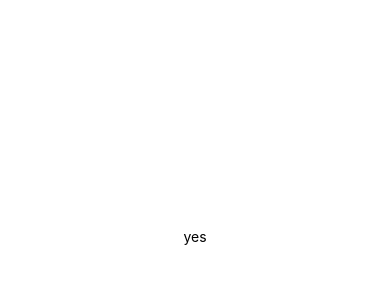
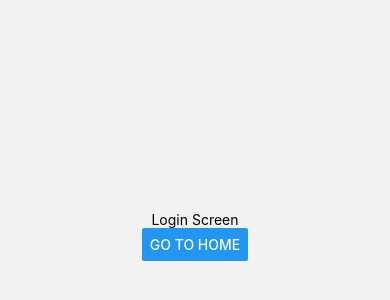
Before and after one commit to 25-capstone-team-breakthrough/food-runner-mobile-fe, a React Native app in the folder foodRunner/: screen /DietRecommendation in a window 390 px wide. Shown: the part 186-486 px from the top of the page. Built offline with nearby package versions, Linux system fonts and the light colour scheme.

Commit message:
페이지 생성

```diff
--- a/foodRunner/App.js
+++ b/foodRunner/App.js
@@ -1,20 +1,12 @@
 import { StatusBar } from 'expo-status-bar';
 import { StyleSheet, Text, View } from 'react-native';
+import AppNavigator from './navigation/AppNavigator';
 
 export default function App() {
   return (
-    <View style={styles.container}>
-      <Text>yes</Text>
+    <>
+      <AppNavigator />
       <StatusBar style="auto" />
-    </View>
+    </>
   );
 }
-
-const styles = StyleSheet.create({
-  container: {
-    flex: 1,
-    backgroundColor: '#fff',
-    alignItems: 'center',
-    justifyContent: 'center',
-  },
-});
--- /dev/null
+++ b/foodRunner/navigation/AppNavigator.js
@@ -0,0 +1,36 @@
+import React from 'react';
+import { createStackNavigator } from '@react-navigation/stack';
+import { NavigationContainer } from '@react-navigation/native';
+
+// 스크린들 import
+import IngredientScreen from '../screens/IngredientScreen';
+import LoginScreen from '../screens/LoginScreen';
+import SignUpScreen from '../screens/SignUpScreen';
+import NutritionCalendarScreen from '../screens/NutritionCalendarScreen';
+import NutritionMainScreen from '../screens/NutritionMainScreen';
+import DietRegistrationScreen from '../screens/DietRegistrationScreen';
+import VitaminRegistrationScreen from '../screens/VitaminRegistrationScreen';
+import DietRecommendationScreen from '../screens/DietRecommendationScreen';
+import DietRecipeScreen from '../screens/DietRecipeScreen';
+
+const Stack = createStackNavigator();
+
+const AppNavigator = () => {
+  return (
+    <NavigationContainer>
+      <Stack.Navigator initialRouteName="Login">
+        <Stack.Screen name="Login" component={LoginScreen} options={{ headerShown: false }}/>
+        {/* <Stack.Screen name="SignUp" component={SignUpScreen} /> */}
+        {/* <Stack.Screen name="Ingrdient" component={IngrdientScreen} /> */}
+        {/* <Stack.Screen name="NutritionCalendar" component={NutritionCalendarScreen} /> */}
+        {/* <Stack.Screen name="NutritionMain" component={NutritionMainScreen} /> */}
+        {/* <Stack.Screen name="DietRegistration" component={DietRegistrationScreen} /> */}
+        {/* <Stack.Screen name="VitaminRegistion" component={VitaminRegistionScreen} /> */}
+        {/* <Stack.Screen name="DietRecommendation" component={DietRecommendationScreen} /> */}
+        {/* <Stack.Screen name="DietRecipe" component={DietRecipeScreen} /> */}
+      </Stack.Navigator>
+    </NavigationContainer>
+  );
+};
+
+export default AppNavigator;
--- /dev/null
+++ b/foodRunner/screens/DietRecipeScreen.js
@@ -0,0 +1,19 @@
+import React from 'react';
+import { View, Text, Button , SafeAreaView, StyleSheet } from 'react-native';
+
+export default function DietRecipeScreen({ navigation }) {
+  return (
+    <SafeAreaView style={styles.container}>
+      <Text>DietRecipe Screen</Text>
+      <Button title="Go to Home" onPress={() => navigation.navigate('Home')} />
+    </SafeAreaView>
+  );
+}
+
+const styles = StyleSheet.create({
+    container: {
+      flex: 1,  // 화면 전체를 차지하도록 설정
+      justifyContent: 'center',  // 내용 중앙 정렬
+      alignItems: 'center',  // 내용 중앙 정렬
+    },
+  });
--- /dev/null
+++ b/foodRunner/screens/DietRecommendationScreen.js
@@ -0,0 +1,19 @@
+import React from 'react';
+import { View, Text, Button , SafeAreaView, StyleSheet } from 'react-native';
+
+export default function DietRecommendationScreen({ navigation }) {
+  return (
+    <SafeAreaView style={styles.container}>
+      <Text>DietRecommendation Screen</Text>
+      <Button title="Go to Home" onPress={() => navigation.navigate('Home')} />
+    </SafeAreaView>
+  );
+}
+
+const styles = StyleSheet.create({
+    container: {
+      flex: 1,  // 화면 전체를 차지하도록 설정
+      justifyContent: 'center',  // 내용 중앙 정렬
+      alignItems: 'center',  // 내용 중앙 정렬
+    },
+  });
--- /dev/null
+++ b/foodRunner/screens/DietRegistrationScreen.js
@@ -0,0 +1,19 @@
+import React from 'react';
+import { View, Text, Button , SafeAreaView, StyleSheet } from 'react-native';
+
+export default function DietRegistrationScreen({ navigation }) {
+  return (
+    <SafeAreaView style={styles.container}>
+      <Text>DietRegistration Screen</Text>
+      <Button title="Go to Home" onPress={() => navigation.navigate('Home')} />
+    </SafeAreaView>
+  );
+}
+
+const styles = StyleSheet.create({
+    container: {
+      flex: 1,  // 화면 전체를 차지하도록 설정
+      justifyContent: 'center',  // 내용 중앙 정렬
+      alignItems: 'center',  // 내용 중앙 정렬
+    },
+  });
--- /dev/null
+++ b/foodRunner/screens/IngredientScreen.js
@@ -0,0 +1,19 @@
+import React from 'react';
+import { View, Text, Button , SafeAreaView, StyleSheet } from 'react-native';
+
+export default function IngredientScreen({ navigation }) {
+  return (
+    <SafeAreaView style={styles.container}>
+      <Text>DIngredient Screen</Text>
+      <Button title="Go to Home" onPress={() => navigation.navigate('Home')} />
+    </SafeAreaView>
+  );
+}
+
+const styles = StyleSheet.create({
+    container: {
+      flex: 1,  // 화면 전체를 차지하도록 설정
+      justifyContent: 'center',  // 내용 중앙 정렬
+      alignItems: 'center',  // 내용 중앙 정렬
+    },
+  });
--- /dev/null
+++ b/foodRunner/screens/LoginScreen.js
@@ -0,0 +1,19 @@
+import React from 'react';
+import { View, Text, Button , SafeAreaView, StyleSheet } from 'react-native';
+
+export default function LoginScreen({ navigation }) {
+  return (
+    <SafeAreaView style={styles.container}>
+      <Text>Login Screen</Text>
+      <Button title="Go to Home" onPress={() => navigation.navigate('Home')} />
+    </SafeAreaView>
+  );
+}
+
+const styles = StyleSheet.create({
+    container: {
+      flex: 1,  // 화면 전체를 차지하도록 설정
+      justifyContent: 'center',  // 내용 중앙 정렬
+      alignItems: 'center',  // 내용 중앙 정렬
+    },
+  });
--- /dev/null
+++ b/foodRunner/screens/NutritionCalendarScreen.js
@@ -0,0 +1,19 @@
+import React from 'react';
+import { View, Text, Button , SafeAreaView, StyleSheet } from 'react-native';
+
+export default function NutritionCalendarScreen({ navigation }) {
+  return (
+    <SafeAreaView style={styles.container}>
+      <Text>NutritionCalendar Screen</Text>
+      <Button title="Go to Home" onPress={() => navigation.navigate('Home')} />
+    </SafeAreaView>
+  );
+}
+
+const styles = StyleSheet.create({
+    container: {
+      flex: 1,  // 화면 전체를 차지하도록 설정
+      justifyContent: 'center',  // 내용 중앙 정렬
+      alignItems: 'center',  // 내용 중앙 정렬
+    },
+  });
--- /dev/null
+++ b/foodRunner/screens/NutritionMainScreen.js
@@ -0,0 +1,19 @@
+import React from 'react';
+import { View, Text, Button , SafeAreaView, StyleSheet } from 'react-native';
+
+export default function NutritionMainScreen({ navigation }) {
+  return (
+    <SafeAreaView style={styles.container}>
+      <Text>NutritionMain Screen</Text>
+      <Button title="Go to Home" onPress={() => navigation.navigate('Home')} />
+    </SafeAreaView>
+  );
+}
+
+const styles = StyleSheet.create({
+    container: {
+      flex: 1,  // 화면 전체를 차지하도록 설정
+      justifyContent: 'center',  // 내용 중앙 정렬
+      alignItems: 'center',  // 내용 중앙 정렬
+    },
+  });
--- /dev/null
+++ b/foodRunner/screens/SignUpScreen.js
@@ -0,0 +1,19 @@
+import React from 'react';
+import { View, Text, Button , SafeAreaView, StyleSheet } from 'react-native';
+
+export default function SignUpScreen({ navigation }) {
+  return (
+    <SafeAreaView style={styles.container}>
+      <Text>SignUp Screen</Text>
+      <Button title="Go to Home" onPress={() => navigation.navigate('Home')} />
+    </SafeAreaView>
+  );
+}
+
+const styles = StyleSheet.create({
+    container: {
+      flex: 1,  // 화면 전체를 차지하도록 설정
+      justifyContent: 'center',  // 내용 중앙 정렬
+      alignItems: 'center',  // 내용 중앙 정렬
+    },
+  });
--- /dev/null
+++ b/foodRunner/screens/VitaminRegistrationScreen.js
@@ -0,0 +1,19 @@
+import React from 'react';
+import { View, Text, Button , SafeAreaView, StyleSheet } from 'react-native';
+
+export default function VitaminRegistrationScreen({ navigation }) {
+  return (
+    <SafeAreaView style={styles.container}>
+      <Text>VitaminRegistration Screen</Text>
+      <Button title="Go to Home" onPress={() => navigation.navigate('Home')} />
+    </SafeAreaView>
+  );
+}
+
+const styles = StyleSheet.create({
+    container: {
+      flex: 1,  // 화면 전체를 차지하도록 설정
+      justifyContent: 'center',  // 내용 중앙 정렬
+      alignItems: 'center',  // 내용 중앙 정렬
+    },
+  });
```
Also changed, not shown: foodRunner/package.json (+7 -1 lines), foodRunner/assets/logo.png (added), 1 other file (tests, documents, lock files or other folders).
